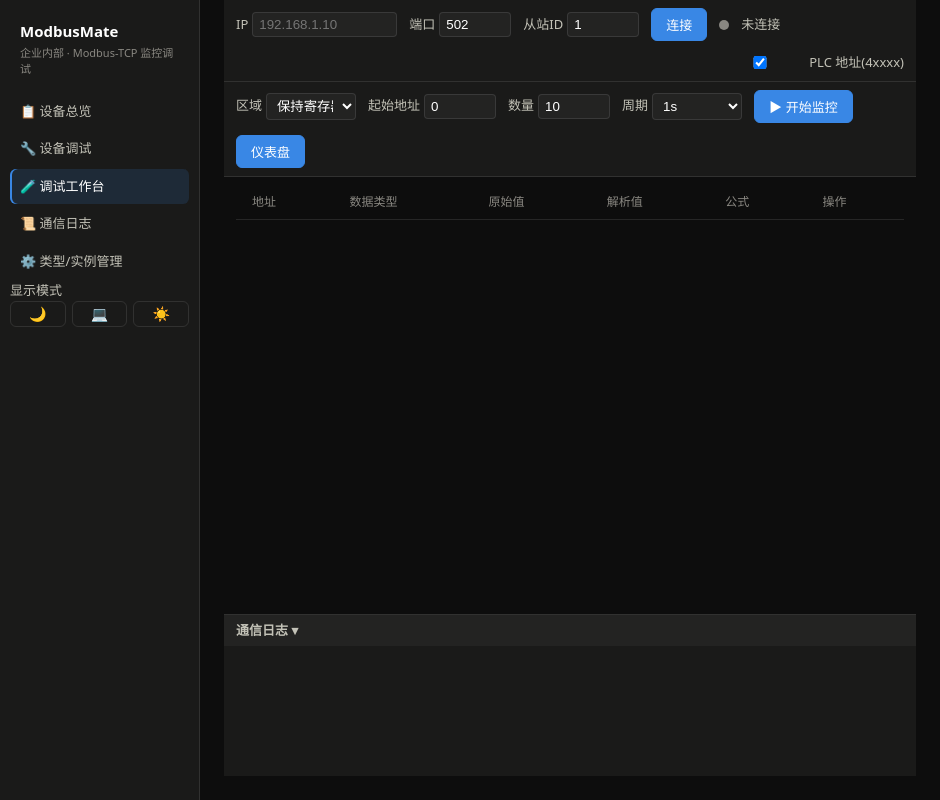
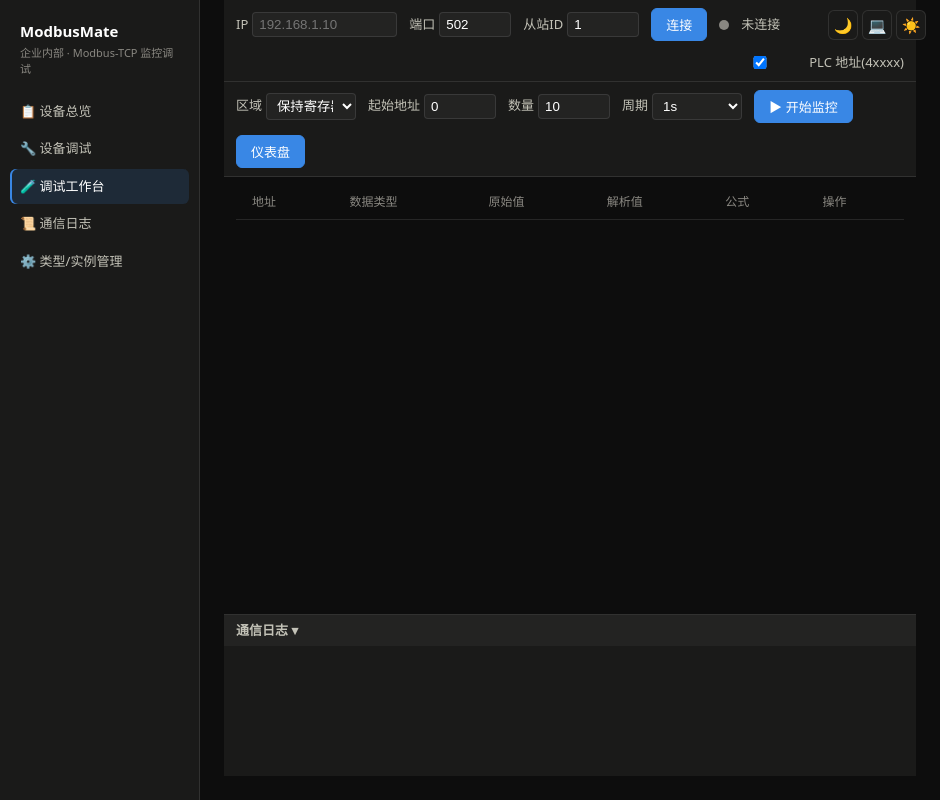
Before and after one commit to xmlju/ModbusMate, an Electron app: page renderer/index.html in a window 940 px wide. Drawn offline with Linux system fonts and the light colour scheme; no server answers.

Commit message:
fix: 显示模式从导航底部移到页面右上角

```diff
--- a/renderer/index.html
+++ b/renderer/index.html
@@ -21,19 +21,16 @@
       <div class="nav-item active" data-page="workbench">🧪 调试工作台</div>
       <div class="nav-item" data-page="log">📜 通信日志</div>
       <div class="nav-item" data-page="mgr">⚙️ 类型/实例管理</div>
-      <!-- 主题切换：nav 底部 -->
-      <div style="margin-top:auto;padding:12px 10px 0;border-top:1px solid var(--border)">
-        <div style="font-size:11px;color:var(--ink-3);margin-bottom:6px">显示模式</div>
-        <div class="theme-toggles">
-          <button class="theme-btn" data-theme-val="dark" title="深色">🌙</button>
-          <button class="theme-btn" data-theme-val="system" title="跟随系统">💻</button>
-          <button class="theme-btn" data-theme-val="light" title="浅色">☀️</button>
-        </div>
-      </div>
     </nav>
 
     <!-- 主区 -->
     <main class="main">
+      <!-- 右上角主题切换 -->
+      <div class="theme-corner">
+        <button class="theme-btn" data-theme-val="dark" title="深色">🌙</button>
+        <button class="theme-btn" data-theme-val="system" title="跟随系统">💻</button>
+        <button class="theme-btn" data-theme-val="light" title="浅色">☀️</button>
+      </div>
 
       <!-- ═══ 页1：设备总览 ═══ -->
       <div id="devOverviewPage" class="page">
--- a/renderer/style.css
+++ b/renderer/style.css
@@ -233,8 +233,8 @@ td select { padding: 2px 4px; margin-right: 4px; background: var(--surface-2); c
 /* ── 连接状态文本 ── */
 #statusText { color: var(--ink-2); }
 
-/* ── 主题切换按钮 ── */
-.theme-toggles { display: flex; gap: 6px; }
-.theme-btn { flex: 1; padding: 4px 0; border: 1px solid var(--border); border-radius: 6px; background: transparent; color: var(--ink-3); font-size: 14px; cursor: pointer; text-align: center; transition: all .15s; }
+/* ── 主题切换（右上角） ── */
+.theme-corner { position: fixed; top: 10px; right: 14px; z-index: 5; display: flex; gap: 4px; }
+.theme-btn { width: 30px; height: 30px; border: 1px solid var(--border); border-radius: 6px; background: var(--surface); color: var(--ink-3); font-size: 15px; cursor: pointer; line-height: 1; display: flex; align-items: center; justify-content: center; transition: all .15s; }
 .theme-btn:hover { background: var(--surface-2); color: var(--ink-1); }
 .theme-btn.active { background: var(--accent); color: #fff; border-color: var(--accent); }
```
